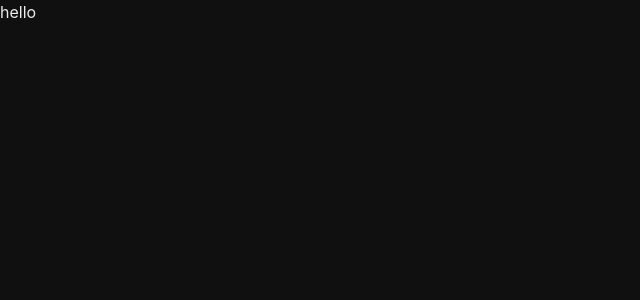
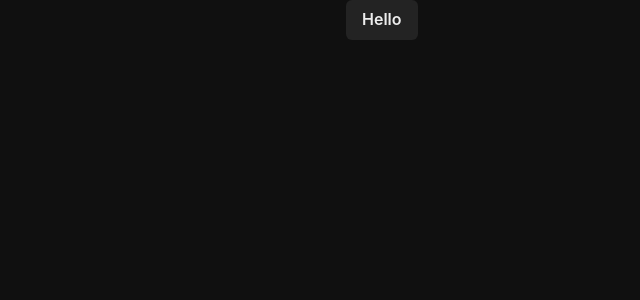
Before and after one commit to 1tav0/threadsapp, a React (Vite) app in the folder frontend/: page / in a window 1280 px wide. Shown: the top 300 px of the page, without its empty margins (0-640 px from the left). Built offline with nearby package versions, Linux system fonts and the light colour scheme.

Commit message:
use chakra ui container to wrap app for dynamic sizing

```diff
--- a/frontend/package.json
+++ b/frontend/package.json
@@ -15,7 +15,9 @@
     "@emotion/styled": "^11.11.0",
     "framer-motion": "^11.0.6",
     "react": "^18.2.0",
-    "react-dom": "^18.2.0"
+    "react-dom": "^18.2.0",
+    "react-icons": "^5.0.1",
+    "react-router-dom": "^6.22.2"
   },
   "devDependencies": {
     "@types/react": "^18.2.56",
--- a/frontend/src/App.jsx
+++ b/frontend/src/App.jsx
@@ -1,7 +1,11 @@
+import { Button } from "@chakra-ui/button";
+import { Container } from "@chakra-ui/layout";
 
 function App() {
   return (
-    <div>hello</div>
+    <Container maxW="620px">
+      <Button>Hello</Button>
+    </Container>
   )
 }
 
```
Also changed, not shown: 1 other file (tests, documents, lock files or other folders).
